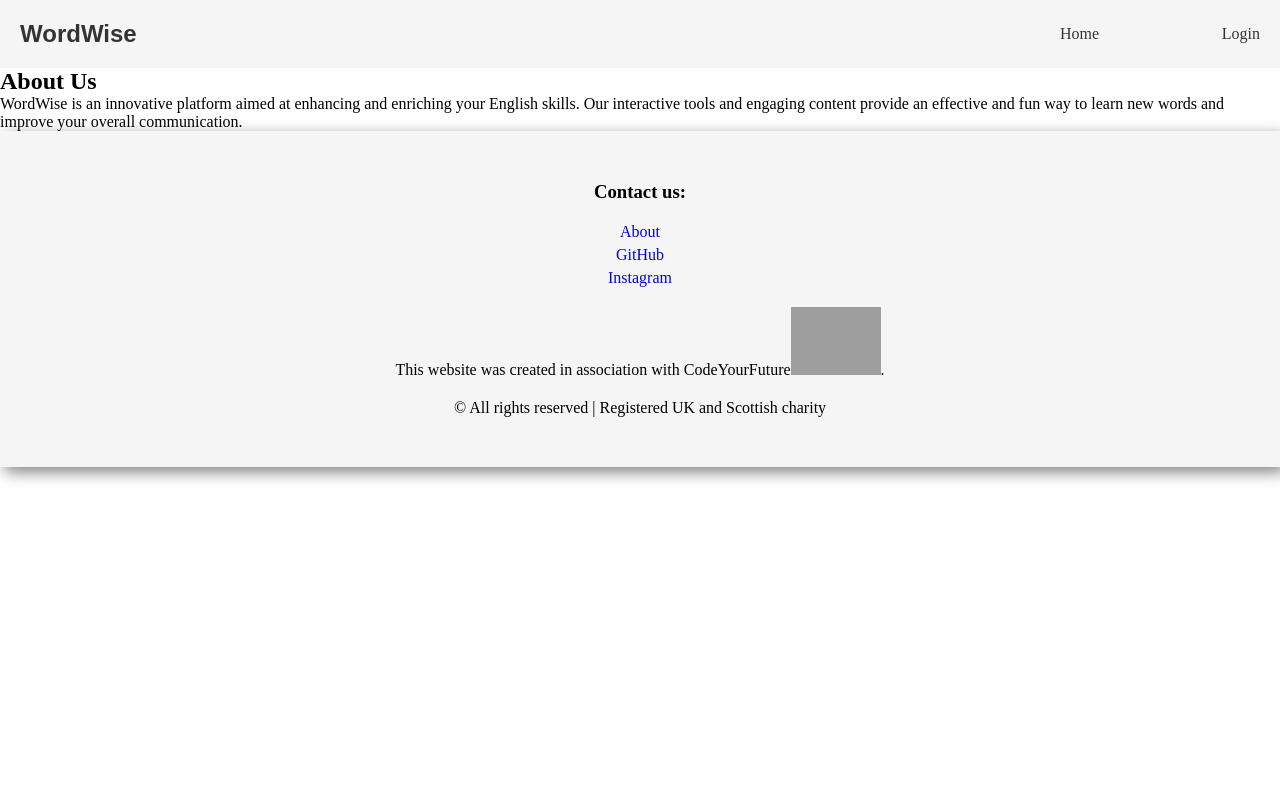
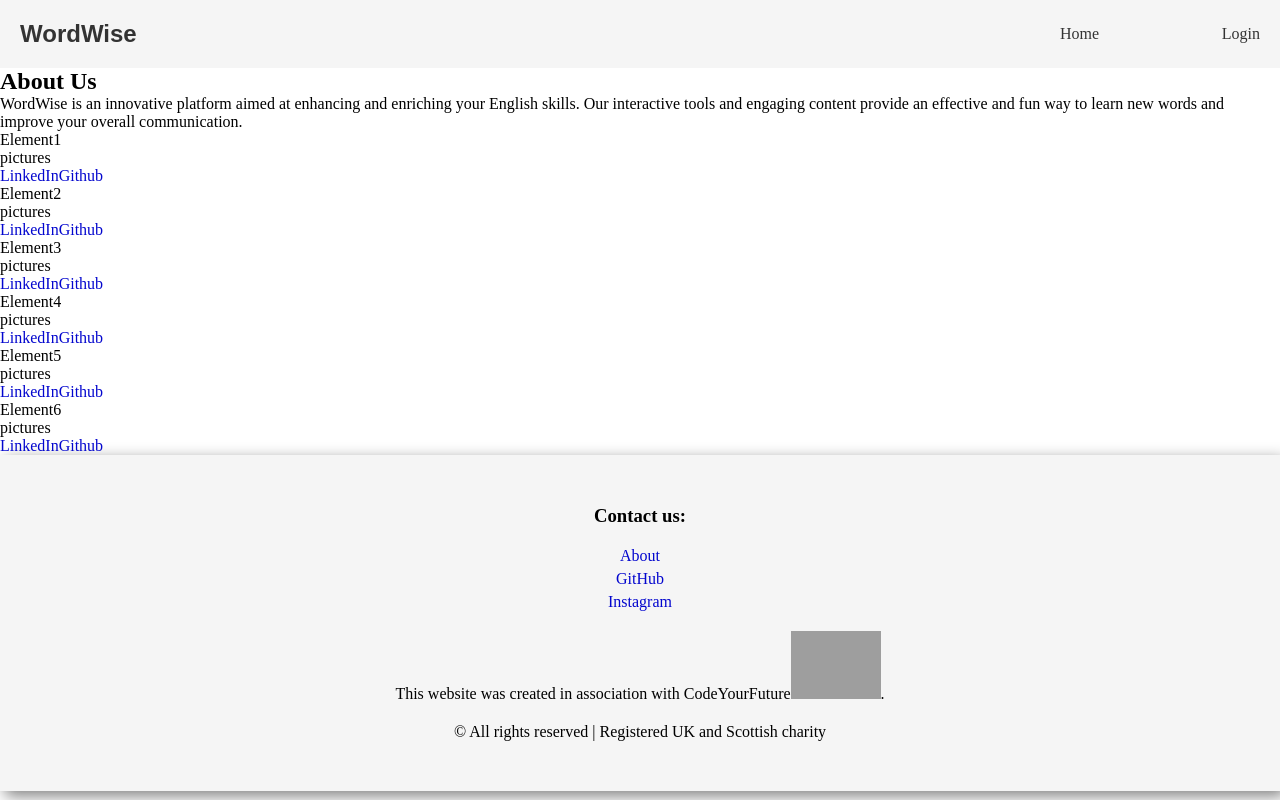
Before and after one commit to Bahare09/ldn9-fp-wordwise, a React (Create React App) app in the folder client/: page /about in a window 1280 px wide. Built offline with nearby package versions, Linux system fonts and the light colour scheme; grey boxes are pictures that could not be loaded.

Commit message:
set up temporary picture content div

```diff
--- a/client/src/pages/About.js
+++ b/client/src/pages/About.js
@@ -3,8 +3,17 @@ import Header from "../components/Header";
 import Footer from "./Footer";
 
 const About = () => {
+	const elements = [
+		"Element1",
+		"Element2",
+		"Element3",
+		"Element4",
+		"Element5",
+		"Element6",
+	];
+
 	return (
-		<main role="main">
+		<main role="main" className="about-page">
 			<div>
 				<Header currentPage="about" />
 			</div>
@@ -12,9 +21,27 @@ const About = () => {
 				<h2>About Us</h2>
 				<p>
 					WordWise is an innovative platform aimed at enhancing and enriching
-					your English skills. Our interactive tools and engaging content provide an
-					effective and fun way to learn new words and improve your overall communication.
+					your English skills. Our interactive tools and engaging content
+					provide an effective and fun way to learn new words and improve your
+					overall communication.
 				</p>
+				<div className="elements-container">
+					{elements.map((element, index) => (
+						<div key={index} className="element-box">
+							<div className="picture-container">
+								<p>{element}</p> pictures
+							</div>
+							<div className="social-media-links">
+								<a href="#linkedin" target="_blank" rel="">
+									LinkedIn
+								</a>
+								<a href="#github" target="_blank" rel="">
+									Github
+								</a>
+							</div>
+						</div>
+					))}
+				</div>
 			</div>
 			<div>
 				<Footer />
```
